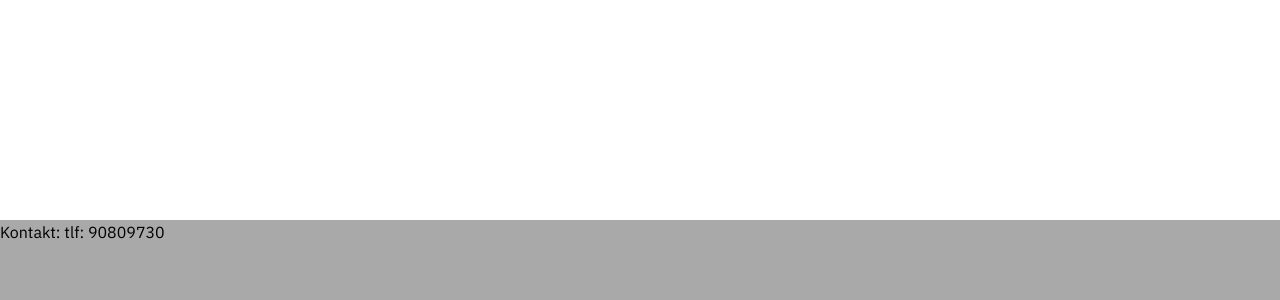
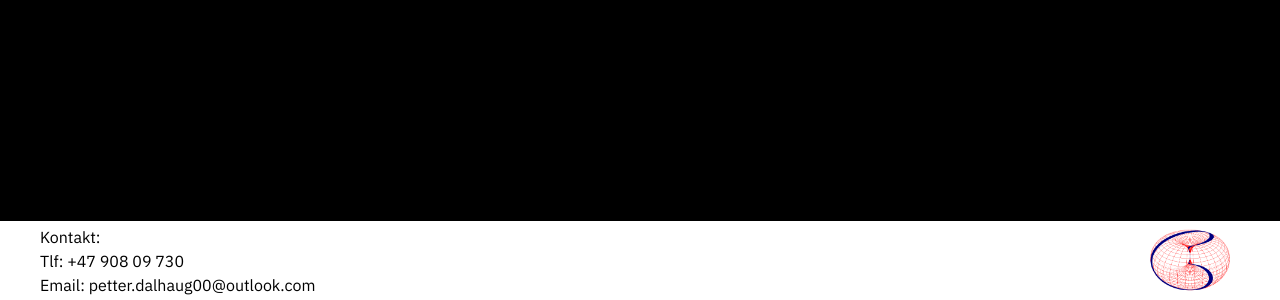
Before and after one commit to petdalh/website, a React (Vite) app: page / in a window 1280 px wide. Shown: the part 1460-1760 px from the top of the page. Built offline with nearby package versions, Linux system fonts and the light colour scheme.

Commit message:
Updated styling on cards

```diff
--- a/src/components/Card.jsx
+++ b/src/components/Card.jsx
@@ -2,11 +2,11 @@ import Styles from "./Card.module.css";
 import React, { useState } from "react";
 import { useSpring, animated } from "react-spring";
 
-function Card({ imagen, header, text }) {
+function Card({ imagen, header, text, technologies }) {
   const [show, setShown] = useState(false);
 
   const props3 = useSpring({
-    transform: show ? "scale(1.2)" : "scale(1)",
+    transform: show ? "scale(1.1)" : "scale(1)",
     boxShadow: show
       ? "0 20px 25px rgb(0 0 0 / 25%)"
       : "0 2px 10px rgb(0 0 0 / 8%)"
@@ -22,7 +22,15 @@ function Card({ imagen, header, text }) {
       <img src={imagen} alt="" />
       <h2>{header}</h2>
       <p>{text}</p>
+      {technologies && (
+        <div className={Styles.technologies}>
+          {technologies.map((tech) => (
+            <span key={tech} className={Styles.tech}>{tech}</span>
+          ))}
+        </div>
+      )}
       <div className={Styles.btnn}>
+        {/* Additional content can go here */}
       </div>
     </animated.div>
   );
--- a/src/components/Card.module.css
+++ b/src/components/Card.module.css
@@ -3,7 +3,7 @@
     flex-direction: column;
     /* align-items: center; */
     justify-content: center;
-    background-color: #A9A9A9;
+    background-color: white;
     width: 25rem;
     height: fit-content;
     padding: 0 2rem 2rem 2rem;
@@ -34,3 +34,17 @@
     justify-content: space-between;
     align-items: center;
   }
+
+  .technologies {
+    display: flex;
+    flex-wrap: wrap;
+    gap: 10px;
+    margin-top: 10px;
+  }
+
+  .tech {
+    background: #eee;
+    padding: 5px 10px;
+    border-radius: 5px;
+    font-size: 0.9em;
+  }
--- a/src/components/Footer.tsx
+++ b/src/components/Footer.tsx
@@ -1,11 +1,17 @@
-
 import React from 'react';
+import torusGif from '../assets/img/torus.gif';
+import "./footer.css"
 
 const Footer: React.FC = () => {
   return (
-    <footer className="mt-20 bg-customGray h-20">
-      <div className="mt-20">
-        Kontakt: tlf: 90809730
+    <footer className="mt-0 border-t border-black h-20 flex justify-between items-center">
+      <div className="text-left ml-10">
+        <p>Kontakt:</p>
+        <p>Tlf: +47 908 09 730</p>
+        <p>Email: petter.dalhaug00@outlook.com</p>
+      </div>
+      <div className="mr-10">
+        <img src={torusGif} alt="Torus Animation" className="custom-width" />
       </div>
     </footer>
   );
--- a/src/components/ProjectCarousel.tsx
+++ b/src/components/ProjectCarousel.tsx
@@ -19,6 +19,7 @@ function ProjectCarousel() {
           imagen= {addwize_image}
           header="Fern"
           text="Gjennom jobben min i Addwize så bidro jeg til utviklingen av PLM-programvare, med fokus på backend-arbeid og integrering av Fusion 360 ved bruk av Prisma, TypeScript, Express og Fusion 360 Python API. Dette prosjektet har gitt meg mulighet til å sammerbeide med utviklere med flere års arbeidserfaring, noe som har vært veldig givende"
+          technologies={["Prisma", "TypeScript", "React", "Python", "Node", "Fusion 360 API"]}
         />
       )
     },
@@ -29,6 +30,7 @@ function ProjectCarousel() {
           imagen={Page_Turner}
           header="Page Turner"
           text="Gruppeprosjekt i faget programvareutvikling (TDT4140). Fikk som oppgave å lage en imdb.com ratingside for bøker. Vi brukte MERN-stacken for å utvikle programvaren. Her fikk jeg mye erfaring innenfor git, og jeg fikk erfare det å jobbe på et gruppeprosjekt med mennesker jeg ikke kjente fra før. Det var mye fokus på agile metodikk."
+          technologies={["MongoDB", "Javascript", "Express", "Node", "React"]}
         />
       )
     },
@@ -40,6 +42,7 @@ function ProjectCarousel() {
           header="Prediksjon av energi produksjon"
           text="Inneholder arbeidet for TDT4173 Maskinlæring-kurset ved NTNU Trondheim. Prosjektet er en del av en konkurranse fokusert på å forutsi solenergiproduksjon. Målet er å forutsi timevis solenergiproduksjon for neste dag.
           Datasettet som ble brukt i dette prosjektet ble levert av Aneo. Vårt lag kom på 16. plass av over 100 lag i konkurransen."
+          technologies={["Python", "Scikit-learn", "Pandas", "Numpy", "Autogluon"]}
         />
       )
     },
@@ -49,7 +52,8 @@ function ProjectCarousel() {
         <Card
           imagen={student_guide}
           header="Student guide"
-          text="prosjektet for IT2805 - Webteknologi. Prosjektet er en simpel nettside designet ved bruk av sigma av noen gruppemedlemmer, mitt fokus var å implementere design ved bruk av html, css og javascript. Vårt prosjekt er en guide designet for studenter, som inneholder informasjon om barer og klubber, treningssentre, kafeer, turstier, og andre studentrelevante aktiviteter i Trondheim. Guiden har som mål å gi studenter enkel tilgang til informasjon om fritids- og livsstilsalternativer i byen, for å forbedre deres totale opplevelse i Trondheim."
+          text="prosjektet for IT2805 - Webteknologi. Prosjektet er en simpel nettside designet ved bruk av sigma av noen gruppemedlemmer, mitt fokus var å implementere design ved bruk av html, css og javascript. Vårt prosjekt er en guide designet for studenter, som inneholder informasjon om barer og klubber, treningssentre, kafeer, turstier, og andre studentrelevante aktiviteter i Trondheim."
+          technologies={["HTML", "CSS", "Javascript"]}
         />
       )
     },
@@ -60,6 +64,7 @@ function ProjectCarousel() {
           imagen={gpt_quiz}
           header="GPT quiz"
           text="Dynamisk quizapplikasjon som benytter GPT API for sanntidsvurdering av svar. Designet for en interaktiv og brukervennlig opplevelse, appen krever en GPT API-nøkkel."
+          technologies={["Javascript", "React", "Node", "GPT-API"]}
         />
       )
     },
--- /dev/null
+++ b/src/components/footer.css
@@ -0,0 +1,3 @@
+.custom-width {
+    width: 100px; /* Or any other size */
+}
--- a/src/pages/HomePage.tsx
+++ b/src/pages/HomePage.tsx
@@ -44,12 +44,12 @@ const HomePage: React.FC = () => {
           </div>
         </div>
       </div>
-      <div className="h-screen flex flex-col items-center justify-center">
-        <h1 className="text-center text-3xl mb-20 font-bold">Mine prosjekter</h1>
-        <div className="h-5"></div>
+      <div className="h-screen flex flex-col items-center justify-center bg-black">
+        <h1 className="text-center text-3xl mb-20 font-bold text-white">Mine prosjekter</h1>
+        <div className="h-20"></div>
         <ProjectCarousel></ProjectCarousel>
       </div>
-
+      <div className="h-20 bg-black"></div>
     </>
   );
 };
```
Also changed, not shown: src/assets/img/torus.gif (added).
